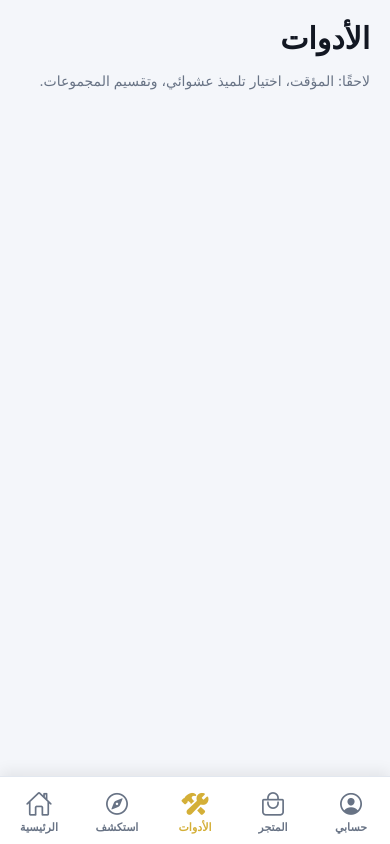
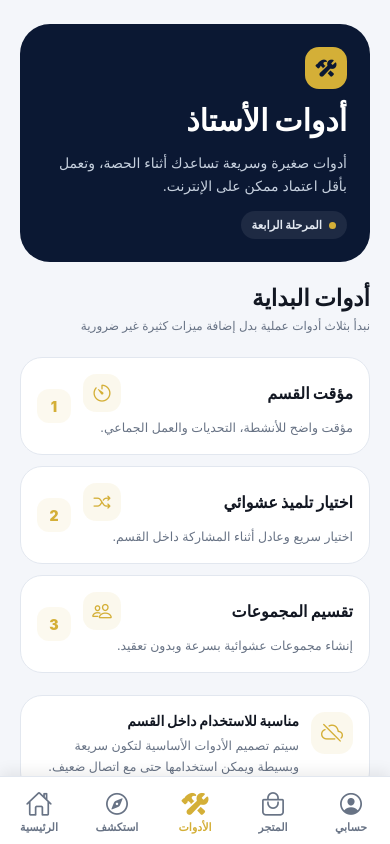
Before and after one commit to salempub1-dotcom/AppAlmiraj, a React Native app: screen /Tools in a window 390 px wide. Built offline with nearby package versions, Linux system fonts and the light colour scheme; no server answers; the database is empty.

Commit message:
design: introduce polished teacher tools workspace

```diff
--- a/src/features/teacher-tools/screens/ToolsScreen.tsx
+++ b/src/features/teacher-tools/screens/ToolsScreen.tsx
@@ -1,4 +1,90 @@
-import { Text } from 'react-native';
+import { Ionicons } from '@expo/vector-icons';
+import { StyleSheet, Text, View } from 'react-native';
 import { Screen } from '../../../components/Screen';
 import { useTheme } from '../../../context/ThemeProvider';
-export function ToolsScreen() { const { colors } = useTheme(); return <Screen><Text style={{ color: colors.text, fontSize: 30, fontWeight: '800', textAlign: 'right' }}>الأدوات</Text><Text style={{ color: colors.muted, textAlign: 'right', marginTop: 16 }}>لاحقًا: المؤقت، اختيار تلميذ عشوائي، وتقسيم المجموعات.</Text></Screen>; }
+
+const tools = [
+  { icon: 'timer-outline' as const, title: 'مؤقت القسم', text: 'مؤقت واضح للأنشطة، التحديات والعمل الجماعي.' },
+  { icon: 'shuffle-outline' as const, title: 'اختيار تلميذ عشوائي', text: 'اختيار سريع وعادل أثناء المشاركة داخل القسم.' },
+  { icon: 'people-outline' as const, title: 'تقسيم المجموعات', text: 'إنشاء مجموعات عشوائية بسرعة وبدون تعقيد.' }
+];
+
+export function ToolsScreen() {
+  const { colors } = useTheme();
+
+  return (
+    <Screen scroll style={styles.page}>
+      <View style={styles.hero}>
+        <View style={styles.heroIcon}>
+          <Ionicons name="construct" size={21} color="#0B1833" />
+        </View>
+        <Text style={styles.heroTitle}>أدوات الأستاذ</Text>
+        <Text style={styles.heroBody}>أدوات صغيرة وسريعة تساعدك أثناء الحصة، وتعمل بأقل اعتماد ممكن على الإنترنت.</Text>
+        <View style={styles.comingBadge}>
+          <View style={styles.dot} />
+          <Text style={styles.comingText}>المرحلة الرابعة</Text>
+        </View>
+      </View>
+
+      <View>
+        <Text style={[styles.sectionTitle, { color: colors.text }]}>أدوات البداية</Text>
+        <Text style={[styles.sectionCaption, { color: colors.muted }]}>نبدأ بثلاث أدوات عملية بدل إضافة ميزات كثيرة غير ضرورية</Text>
+      </View>
+
+      <View style={styles.list}>
+        {tools.map((tool, index) => (
+          <View key={tool.title} style={[styles.card, { backgroundColor: colors.card, borderColor: colors.border }]}>
+            <View style={[styles.numberBadge, { backgroundColor: `${colors.primary}14` }]}>
+              <Text style={[styles.number, { color: colors.primary }]}>{index + 1}</Text>
+            </View>
+            <View style={styles.copy}>
+              <View style={styles.titleRow}>
+                <Text style={[styles.cardTitle, { color: colors.text }]}>{tool.title}</Text>
+                <View style={[styles.icon, { backgroundColor: `${colors.primary}18` }]}>
+                  <Ionicons name={tool.icon} size={21} color={colors.primary} />
+                </View>
+              </View>
+              <Text style={[styles.cardText, { color: colors.muted }]}>{tool.text}</Text>
+            </View>
+          </View>
+        ))}
+      </View>
+
+      <View style={[styles.offlineCard, { backgroundColor: colors.card, borderColor: colors.border }]}>
+        <View style={[styles.offlineIcon, { backgroundColor: `${colors.primary}18` }]}>
+          <Ionicons name="cloud-offline-outline" size={22} color={colors.primary} />
+        </View>
+        <View style={styles.copy}>
+          <Text style={[styles.offlineTitle, { color: colors.text }]}>مناسبة للاستخدام داخل القسم</Text>
+          <Text style={[styles.offlineText, { color: colors.muted }]}>سيتم تصميم الأدوات الأساسية لتكون سريعة وبسيطة ويمكن استخدامها حتى مع اتصال ضعيف.</Text>
+        </View>
+      </View>
+    </Screen>
+  );
+}
+
+const styles = StyleSheet.create({
+  page: { gap: 22 },
+  hero: { backgroundColor: '#0B1833', borderRadius: 30, padding: 23, gap: 11 },
+  heroIcon: { width: 42, height: 42, borderRadius: 14, backgroundColor: '#D4AF37', alignItems: 'center', justifyContent: 'center', alignSelf: 'flex-end' },
+  heroTitle: { color: '#FFFFFF', fontSize: 30, lineHeight: 40, fontWeight: '900', textAlign: 'right' },
+  heroBody: { color: '#C6D0DE', textAlign: 'right', writingDirection: 'rtl', lineHeight: 23 },
+  comingBadge: { alignSelf: 'flex-end', flexDirection: 'row-reverse', gap: 7, alignItems: 'center', backgroundColor: 'rgba(255,255,255,0.08)', borderRadius: 999, paddingHorizontal: 11, paddingVertical: 7, marginTop: 3 },
+  dot: { width: 7, height: 7, borderRadius: 99, backgroundColor: '#D4AF37' },
+  comingText: { color: '#E3E9F2', fontSize: 11.5, fontWeight: '800' },
+  sectionTitle: { fontSize: 23, fontWeight: '900', textAlign: 'right' },
+  sectionCaption: { textAlign: 'right', marginTop: 4, fontSize: 12, lineHeight: 19 },
+  list: { gap: 11 },
+  card: { borderWidth: 1, borderRadius: 22, padding: 16, flexDirection: 'row', alignItems: 'center', gap: 12 },
+  numberBadge: { width: 34, height: 34, borderRadius: 12, alignItems: 'center', justifyContent: 'center' },
+  number: { fontWeight: '900' },
+  copy: { flex: 1, gap: 6 },
+  titleRow: { flexDirection: 'row-reverse', justifyContent: 'space-between', alignItems: 'center', gap: 8 },
+  icon: { width: 38, height: 38, borderRadius: 13, alignItems: 'center', justifyContent: 'center' },
+  cardTitle: { flex: 1, fontSize: 16, fontWeight: '900', textAlign: 'right' },
+  cardText: { fontSize: 12.5, lineHeight: 20, textAlign: 'right', writingDirection: 'rtl' },
+  offlineCard: { borderWidth: 1, borderRadius: 22, padding: 16, flexDirection: 'row-reverse', alignItems: 'flex-start', gap: 12 },
+  offlineIcon: { width: 42, height: 42, borderRadius: 14, alignItems: 'center', justifyContent: 'center' },
+  offlineTitle: { textAlign: 'right', fontWeight: '900' },
+  offlineText: { textAlign: 'right', writingDirection: 'rtl', lineHeight: 21, fontSize: 12.5 }
+});
```
